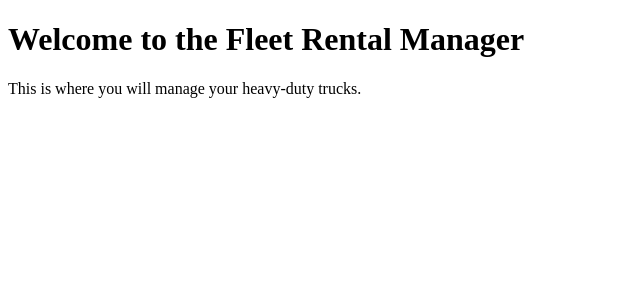
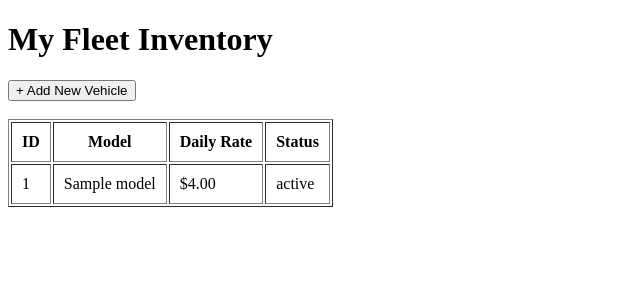
Before and after one commit to khalidbowlah-dev/fleetRentalManager, a Flask app: template templates/index.html in a window 1280 px wide. Shown: the top 300 px of the page, without its empty margins (0-640 px from the left). Run offline with Flask 3, Linux system fonts and the light colour scheme; the template is opened without the code that fills it: most values are stand-ins (such as "Sample title", 1, 10 or a date in 2020).

Commit message:
[US1] Display fleet inventory from database on homepage

```diff
--- a/app.py
+++ b/app.py
@@ -2,14 +2,13 @@ import sqlite3
 from flask import Flask, render_template, request, redirect, url_for
 
 app = Flask(__name__)
-app.config['SECRET_KEY'] = 'your_secret_key_here' # Needed for sessions later
+app.config['SECRET_KEY'] = 'your_secret_key_here'
 
 def get_db_connection():
     conn = sqlite3.connect('database.db')
     conn.row_factory = sqlite3.Row
     return conn
 
-# This function will create the database using your schema.sql
 def init_db():
     with app.app_context():
         db = get_db_connection()
@@ -20,23 +19,31 @@ def init_db():
 
 @app.route('/')
 def index():
-    return "<h1>Fleet Manager is Running!</h1><p>The database is ready.</p>"
+    # Connect to the database and grab all trucks
+    db = get_db_connection()
+    trucks = db.execute('SELECT * FROM trucks').fetchall()
+    db.close()
+
+    # Send those trucks to your index.html file
+    return render_template('index.html', trucks=trucks)
 
 @app.route('/add_truck', methods=['GET', 'POST'])
 def add_truck():
-    # If the user clicks the "Add Vehicle" button, this code runs:
     if request.method == 'POST':
         model = request.form['model']
         daily_rate = request.form['daily_rate']
 
-        # We will add the raw SQL to save this to the database in the next step!
-        print(f"Success: Received {model} at ${daily_rate}/day")
+        # Connect to DB and INSERT the new truck
+        db = get_db_connection()
+        db.execute('INSERT INTO trucks (owner_id, model, daily_rate) VALUES (?, ?, ?)',
+                   (1, model, daily_rate))
+        db.commit()
+        db.close()
+
         return redirect(url_for('index'))
 
-    # If the user is just visiting the page, show them the HTML form:
     return render_template('add_truck.html')
 
 if __name__ == '__main__':
-    # Uncomment the line below the first time you run this to create the DB
     # init_db()
     app.run(debug=True)
--- a/templates/index.html
+++ b/templates/index.html
@@ -1,10 +1,35 @@
 <!DOCTYPE html>
 <html>
 <head>
-    <title>Fleet Rental Manager</title>
+    <title>Fleet Manager - Home</title>
 </head>
 <body>
-<h1>Welcome to the Fleet Rental Manager</h1>
-<p>This is where you will manage your heavy-duty trucks.</p>
+<h1>My Fleet Inventory</h1>
+
+<a href="/add_truck"><button>+ Add New Vehicle</button></a>
+<br><br>
+
+<table border="1" cellpadding="10">
+    <tr>
+        <th>ID</th>
+        <th>Model</th>
+        <th>Daily Rate</th>
+        <th>Status</th>
+    </tr>
+
+    {% for truck in trucks %}
+    <tr>
+        <td>{{ truck['id'] }}</td>
+        <td>{{ truck['model'] }}</td>
+        <td>${{ "%.2f"|format(truck['daily_rate']) }}</td>
+        <td>{{ truck['status'] }}</td>
+    </tr>
+    {% else %}
+    <tr>
+        <td colspan="4">No trucks found. Add one to get started!</td>
+    </tr>
+    {% endfor %}
+</table>
+
 </body>
 </html>
```
Also changed, not shown: schema.sql (line endings or trailing spaces), templates/add_truck.html (line endings or trailing spaces).
